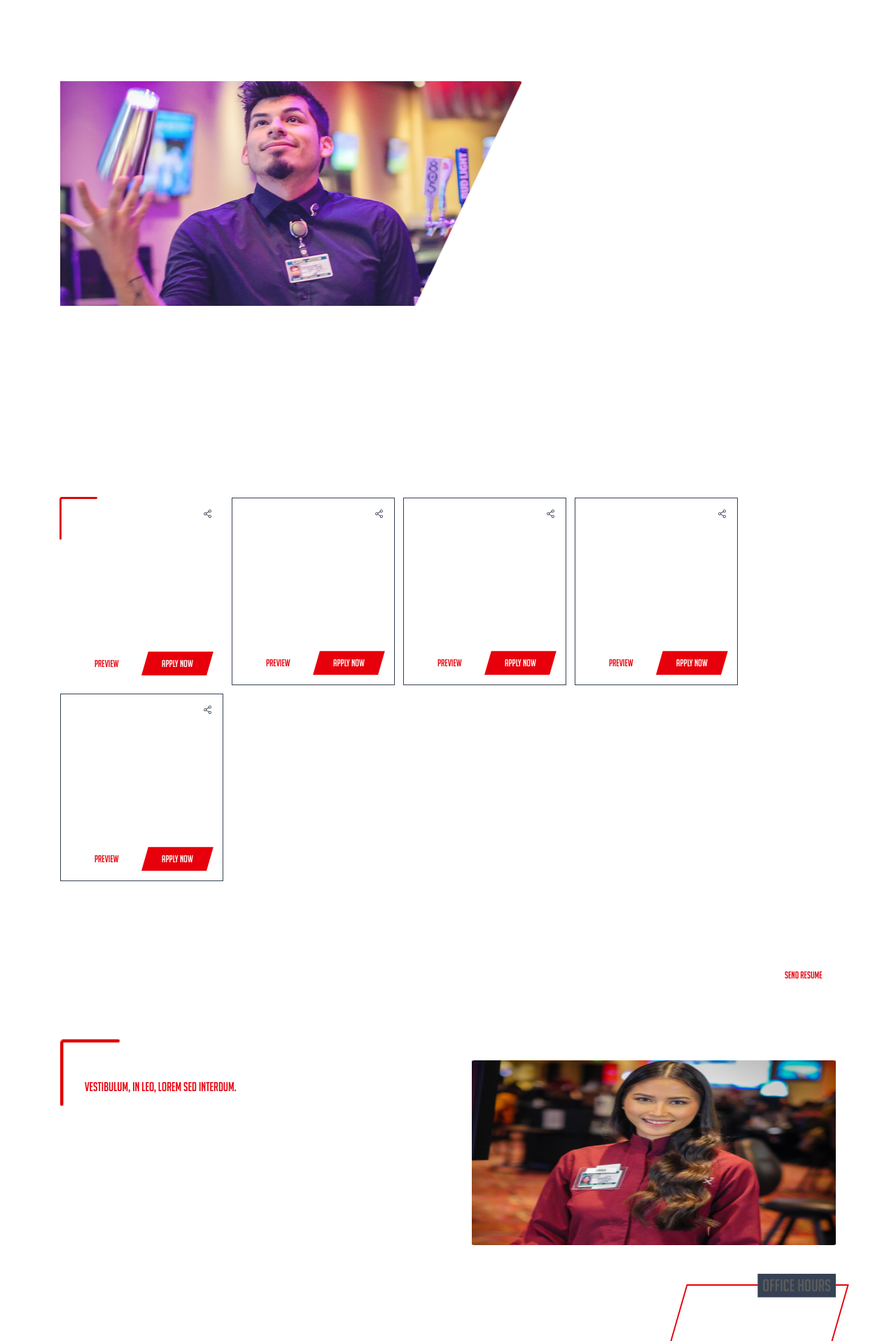
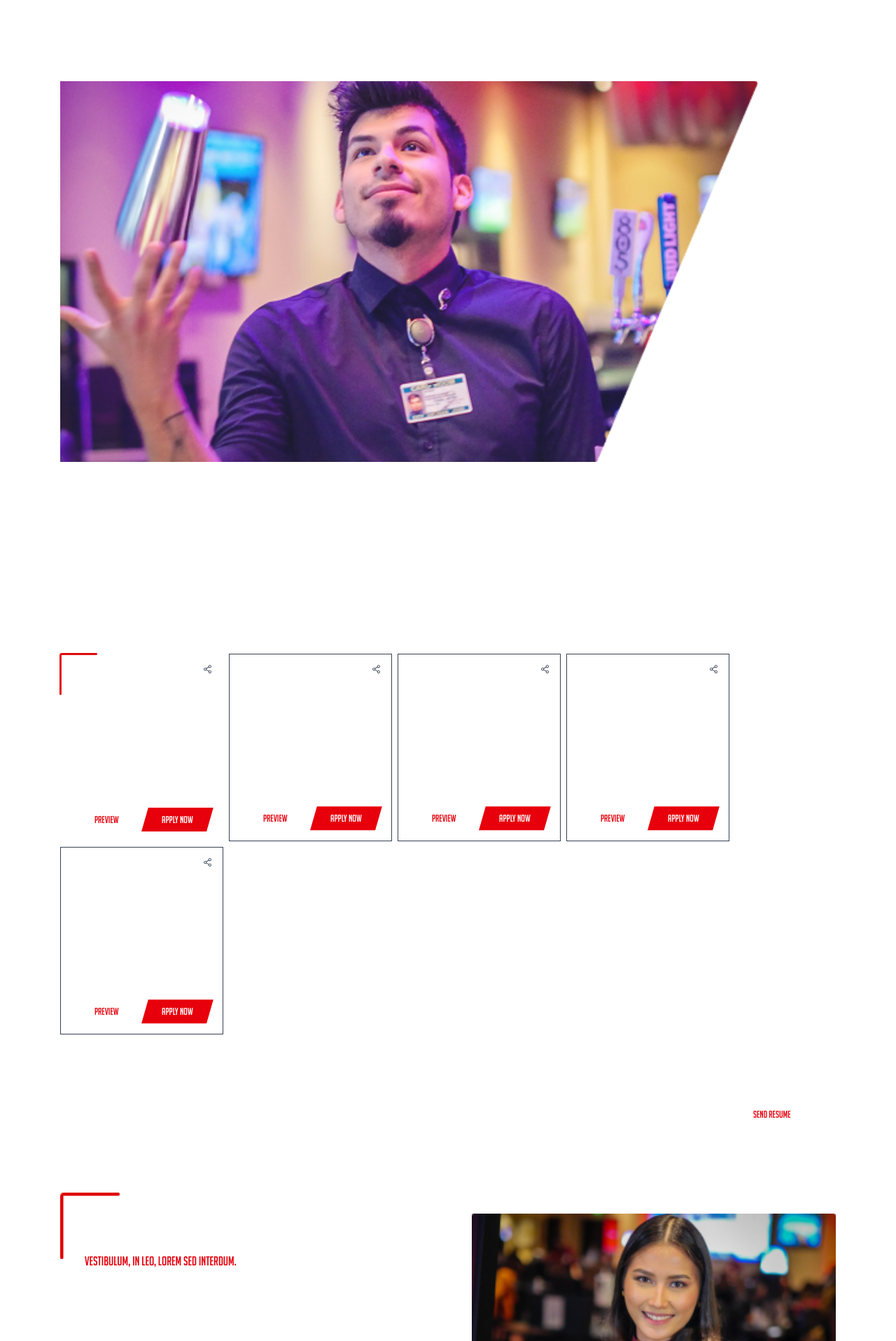
Before and after one commit to JamesRubic/CasinoGame, a Next.js app: page /employment in a window 1280 px wide. Shown: the part 164-2080 px from the top of the page at 70% size. Built offline with nearby package versions, Linux system fonts and the light colour scheme.

Commit message:
FIX:employment

```diff
--- a/app/employment/page.tsx
+++ b/app/employment/page.tsx
@@ -8,36 +8,36 @@ import Molicule from "../components/icons/molicule";
 
 const Employment = () => {
   return (
-    <div className="bg-gray-340">
+    <div className="bg-gray-340 ">
       <Layout>
-        <div>
+        <div className="ml-10 md:ml-0">
           <Image
-            className="mt-[111px] mx-auto"
+            className="mt-[111px] md:mx-auto"
             src="/assets/images/WELCOME BACK.png"
             alt="Intersect"
             width={165}
             height={77}
           />
-          <p className="text-white text-[20px] text-center pt-[19px]">
+          <p className="text-white text-[20px] text-start md:text-center pt-[19px]">
             Join a great team, with great benefits!
           </p>
-          <p className="text-white/60 font-light text-center text-[14px] pb-[47px]">
+          <p className="text-white/60 font-light text-start md:text-center text-[14px] pb-[47px]">
             Shifts may vary depending on our business needs.
           </p>
         </div>
-        <div className="ml-[86px] flex items-end">
+        <div className="ml-0 md:ml-[86px] mr-10 md:mr-[86px] flex items-end justify-between">
           <Image
-            className="h-[321px]! -z-10"
+            className="w-full"
             src={"/assets/images/Intersect (1).png"}
             alt="Intersect"
             width={659}
             height={321}
           />
-          <div className="-ml-[90px]">
-            <p className="text-[36px] font-[400px] text-white text-end">
+          <div className="-ml-20 pl-8 [clip-path:polygon(30%_0,100%_0,100%_100%,0_100%)]">
+            <p className="text-[36px] font-[400px] text-white text-center md:text-end">
               APPLY TODAY
             </p>
-            <p className="w-[160.5px] text-wrap text-[12px] font-[400px] text-right text-white">
+            <p className="hidden md:block w-[160.5px] text-wrap text-[12px] font-[400px] text-right text-white/60">
               We are accepting Resumes and Applications by email, fax, walk-ins
               and job fairs. We are open 24 hours a day. All casino employees
               must be at least 21 years of age to work on the Gaming Floor.
@@ -54,7 +54,7 @@ const Employment = () => {
             Upload your resume and fill up the online application, we’ll contact
             you shortly.
           </p>
-          <div className="flex flex-wrap gap-3 mb-[78px]">
+          <div className="flex flex-col items-center md:flex-row flex-wrap gap-2 mb-[78px]">
             <div className="w-[233px] h-[268px] relative border border-white [&:has(.special:hover)]:border-gray-600 transition duration-500">
               <Image
                 className="absolute -top-0.5 -left-0.5"
@@ -114,8 +114,8 @@ const Employment = () => {
               text="We promote from within and often our gaming employees will have the opportunity to be promoted to Game Attendants."
             />
           </div>
-          <div className="flex justify-between items-end mb-[76px]">
-            <div>
+          <div className="flex flex-col items-start md:flex-row md:items-center gap-4 justify-between mb-[76px]">
+            <div className="flex-10/12">
               <p className="text-white text-[36px]">
                 Not Finding What You&apos;re Looking For?
               </p>
@@ -124,15 +124,23 @@ const Employment = () => {
                 opportunities fitting your qualifications become available
               </p>
             </div>
+            <div className="flex-2/12 w-full px-5 md:px-0">
               <button
-              className={`bg-white flex justify-center items-center w-[93px] h-[33.5px] -skew-x-16 cursor-pointer border rounded-xs border-white`}
+                className={`bg-white flex justify-center items-center w-full h-[33.5px] -skew-x-16 cursor-pointer border rounded-xs border-white`}
               >
                 <p
-                className={`skew-x-16 text-red-600 max-w-[68px] text-[14px] font-normal text-wrap leading-none text-center`}
+                  className={`hidden md:block skew-x-16 text-red-600 max-w-[68px] text-[14px] font-normal text-wrap leading-none text-center`}
                 >
                   SEND RESUME
                 </p>
+
+                <p
+                  className={`block md:hidden w-full skew-x-16 text-red-600 text-[14px] font-normal text-wrap leading-none text-center`}
+                >
+                  SEND US YOUR RESUME
+                </p>
               </button>
+            </div>
           </div>
           <div className="relative">
             <Image
@@ -142,14 +150,55 @@ const Employment = () => {
               width={84.5}
               height={94.5}
             />
+            <div className="hidden md:block">
               <div className="flex justify-between ml-[35px] pt-[30px] gap-8">
                 <div className="flex-6">
-                <p className="text-white 36px font-normal">
+                  <p className="text-white text-[36px] font-normal">
                     why work at casino m8trix
                   </p>
                   <p className="text-red-600 text-[18px]">
                     Vestibulum, in leo, lorem sed interdum.
                   </p>
+                  <p className="text-white/40 text-[14px]">
+                    Casino M8trix is an equal opportunity employer and no
+                    employee, applicant, or candidate for hiring, promotion,
+                    training or other benefit shall be discriminated against or
+                    given preference based on race, color, creed, sex, sexual
+                    orientation, religion, gender, gender identity, national
+                    origin, age, disability, ancestry, medical condition,
+                    marital status, veteran status, citizenship status, sexual
+                    orientation, or any other category or status protected by
+                    federal, state or local laws of an individual or that
+                    individual’s associates or relatives. This policy governs
+                    all aspects of our employment.
+                  </p>
+                </div>
+                <Image
+                  className="flex-6 w-full"
+                  src={"/assets/images/Image 20.jpg"}
+                  alt="girl"
+                  width={310}
+                  height={264}
+                />
+              </div>
+            </div>
+            <div className="block md:hidden">
+              <div className="flex flex-col justify-between ml-[35px] pt-[30px] gap-2">
+                <div className="flex-6">
+                  <p className="text-white text-[36px] font-normal">
+                    why work at casino m8trix
+                  </p>
+                  <p className="text-red-600 text-[18px]">
+                    Vestibulum, in leo, lorem sed interdum.
+                  </p>
+                </div>
+                <Image
+                  className="flex-6 w-full"
+                  src={"/assets/images/Image 20.jpg"}
+                  alt="girl"
+                  width={310}
+                  height={264}
+                />
                 <p className="text-white/40 text-[14px]">
                   Casino M8trix is an equal opportunity employer and no
                   employee, applicant, or candidate for hiring, promotion,
@@ -164,18 +213,11 @@ const Employment = () => {
                   aspects of our employment.
                 </p>
               </div>
-              <Image
-                className="flex-6 h-[264px]!"
-                src={"/assets/images/Image 20.jpg"}
-                alt="girl"
-                width={310}
-                height={264}
-              />
             </div>
           </div>
-          <div className="mt-14 relative border-2 border-red-600 inline-block p-8 float-right -skew-x-16 mb-3">
+          <div className="w-full md:w-1/2 mt-14 relative border-2 border-red-600 inline-block p-8 float-right -skew-x-16 mb-3">
             <Image
-              className="skew-x-16 absolute top-0 -right-10 -translate-[50%] bg-gray-700 p-2"
+              className="skew-x-16 absolute top-0 -right-10 -translate-[50%] bg-gray-340 p-2"
               src={"/assets/images/Office Hours.png"}
               alt="OfficeHour"
               width={112}
```
Lines whose indentation alone changed are shown as unchanged.
